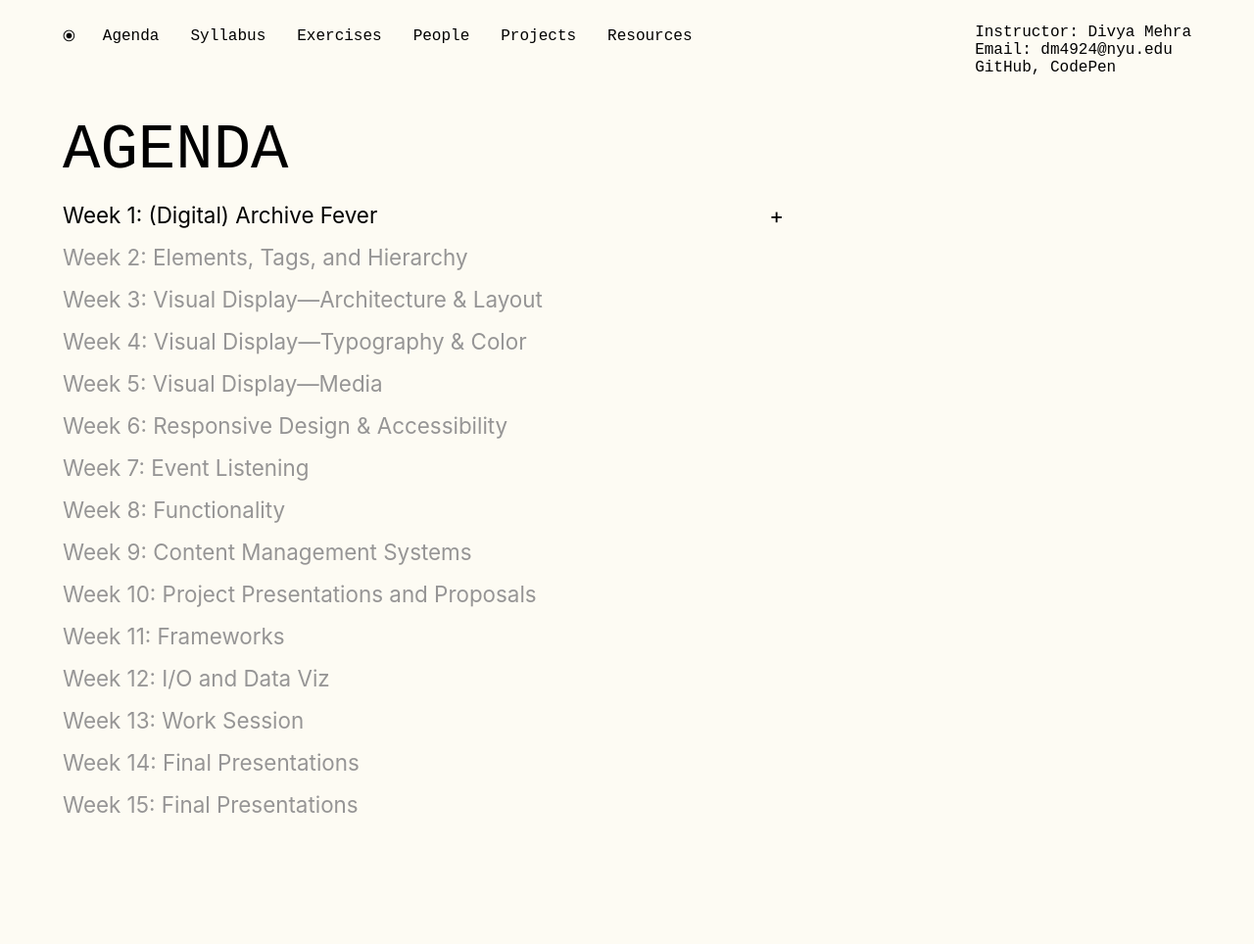
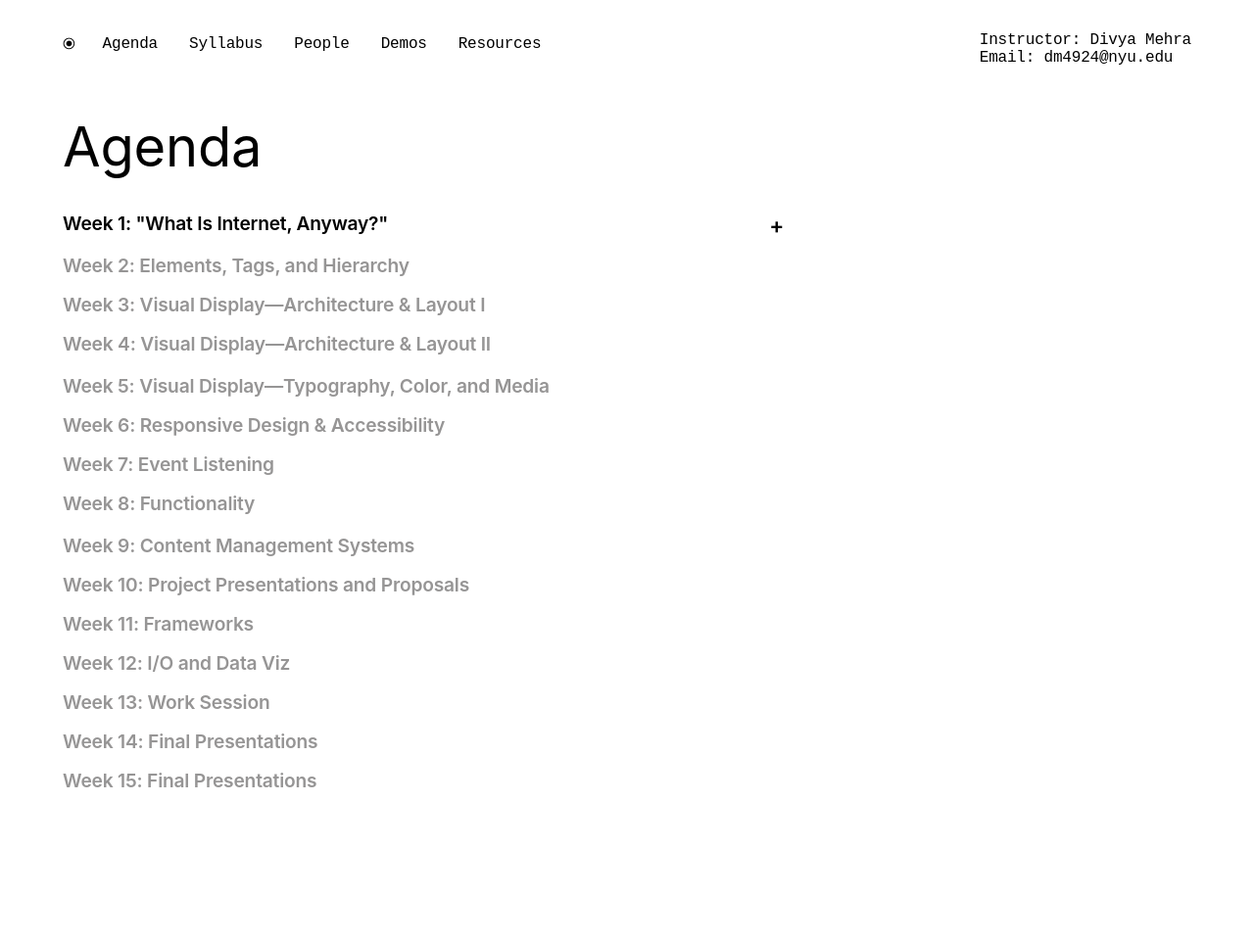
Before and after one commit to divya-mehra/web-dev-archive, a Jekyll site: the page built from pages/agenda.html, in a window 1280 px wide. Shown: the whole page at 98% size. Built offline with Jekyll 4.4.1, drawn with Linux system fonts in a browser that asks for light colours; before the commit the page ends 900 px from its top, so only the background shows below that.

Commit message:
resources, demos

```diff
--- a/_layouts/default.html
+++ b/_layouts/default.html
@@ -27,12 +27,17 @@
               <div class="nav-link" id="syllabus">
                 <a href="{{ '/pages/syllabus' | relative_url }}">Syllabus</a>
               </div>
-              <div class="nav-link" id="exercises">Exercises</div>
+              <!-- <div class="nav-link" id="exercises">Exercises</div> -->
               <div class="nav-link" id="people">
                 <a href="{{ '/pages/people' | relative_url }}">People</a>
               </div>
-              <div class="nav-link" id="projects">Projects</div>
-              <div class="nav-link" id="resources">Resources</div>
+              <!-- <div class="nav-link" id="projects">Projects</div> -->
+              <div class="nav-link" id="demos">
+                <a href="{{ '/pages/demos' | relative_url }}"> Demos</a>
+              </div>
+              <div class="nav-link" id="resources">
+                <a href="{{ '/pages/resources' | relative_url }}">Resources</a>
+              </div>
             </div>
             {% if page.url == '/pages/agenda.html' or page.url ==
             '/pages/syllabus.html' %}
@@ -46,7 +51,7 @@
           <div class="right-nav">
             <div>Instructor: Divya Mehra</div>
             <div>Email: dm4924@nyu.edu</div>
-            <div>GitHub, CodePen</div>
+            <!-- <div>GitHub, CodePen</div> -->
           </div>
         </div>
       </nav>
--- a/assets/css/style.css
+++ b/assets/css/style.css
@@ -10,18 +10,20 @@
   max-width: 1200px;
   margin: 0 auto;
   font-size: 1rem;
+  letter-spacing: -0.2px;
 
-  background-color: #fdfbf3;
+  /* background-color: #fdfbf3; */
 }
 
 nav {
   box-sizing: border-box;
-  padding: 16px 24px;
+  padding: 24px 24px;
 }
 
 main {
   box-sizing: border-box;
   padding: 16px 24px;
+  padding-bottom: 144px;
 }
 
 /* Navigation */
@@ -110,24 +112,30 @@
 /* Weeks */
 
 h1 {
-  font-family: monospace;
-  font-size: 4rem;
-  text-transform: uppercase;
+  font-family: Inter;
+  font-size: 3.5rem;
+  /* text-transform: uppercase; */
   margin-top: 0;
-  margin-bottom: 8px;
+  margin-bottom: 24px;
   font-weight: 400;
 
 }
 
 h2 {
-  font-size: 1.4rem;
-  font-weight: 400;
+  font-family: Inter;
+  font-size: 1.2rem;
+  font-weight: 600;
   font-family: "Inter";
-  margin: 0;
+  /* margin: 0; */
+}
+
+h3 {
+  font-family: Inter;
 }
 
 h4 {
-  font-size: 1rem;
+  font-family: Inter;
+  font-size: 0.9rem;
   font-weight: 600;
   text-transform: uppercase;
 }
@@ -138,6 +146,10 @@
 
 .inactive summary {
   cursor: default;
+}
+
+summary > h2 {
+  margin: 0;
 }
 
 /* Collapsible */
@@ -220,4 +232,31 @@
   display: grid;
   grid-template-columns: 2fr 1fr;
   column-gap: 48px;
+  /* row-gap: 8px; */
 }
+
+/* PAGE: DEMOS */
+
+.demo-section-nav > * {
+  padding: 24px 0;
+  padding-bottom: 32px;
+}
+
+.demo-section-codepen {
+  display: flex;
+  flex-direction: column;
+  gap: 64px;
+}
+
+/* PAGE: RESOURCES */
+
+.resource-section {
+  display: flex;
+  flex-direction: column;
+
+  padding: 16px 0;
+}
+
+.resource-section > * > * {
+  padding: 2px 0;
+}
--- a/pages/agenda.html
+++ b/pages/agenda.html
@@ -9,8 +9,7 @@
       <summary>
         <h2>
           <span
-            ><span class="markup">&lt;h2&gt;</span>Week 1: (Digital) Archive
-            Fever<span class="markup">&lt;/h2&gt;</span></span
+            ><span class="markup">&lt;h2&gt;</span>Week 1: "What Is Internet, Anyway?"<span class="markup">&lt;/h2&gt;</span></span
           >
         </h2>
       </summary>
@@ -106,7 +105,7 @@
     <summary>
       <h2>
         <span class="markup">&lt;h2&gt;</span>Week 3: Visual
-        Display—Architecture & Layout<span class="markup">&lt;/h2&gt;</span>
+        Display—Architecture & Layout I<span class="markup">&lt;/h2&gt;</span>
       </h2>
     </summary>
   </section>
@@ -114,8 +113,7 @@
   <section class="week inactive" id="week-four">
     <summary>
       <h2>
-        <span class="markup">&lt;h2&gt;</span>Week 4: Visual Display—Typography
-        & Color<span class="markup">&lt;/h2&gt;</span>
+        <span class="markup">&lt;h2&gt;</span>Week 4: Visual Display—Architecture & Layout II<span class="markup">&lt;/h2&gt;</span>
       </h2>
     </summary>
   </section>
@@ -123,7 +121,7 @@
   <section class="week inactive" id="week-five">
     <summary>
       <h2>
-        <span class="markup">&lt;h2&gt;</span>Week 5: Visual Display—Media<span
+        <span class="markup">&lt;h2&gt;</span>Week 5: Visual Display—Typography, Color, and Media<span
           class="markup"
           >&lt;/h2&gt;</span
         >
--- a/pages/people.html
+++ b/pages/people.html
@@ -2,6 +2,7 @@
 layout: default
 title: People
 ---
+<h1>People</h1>
 <section>
     <div>Samee Ahmad</div>
     <div>Eric Jiefei Deng</div>
```
Also changed, not shown: other parts of _layouts/default.html (+4 -1 lines), pages/demos.html (added, +154 -0 lines), pages/resources.html (added, +176 -0 lines), pages/syllabus.html (+41 -40 lines), 1 other file.
